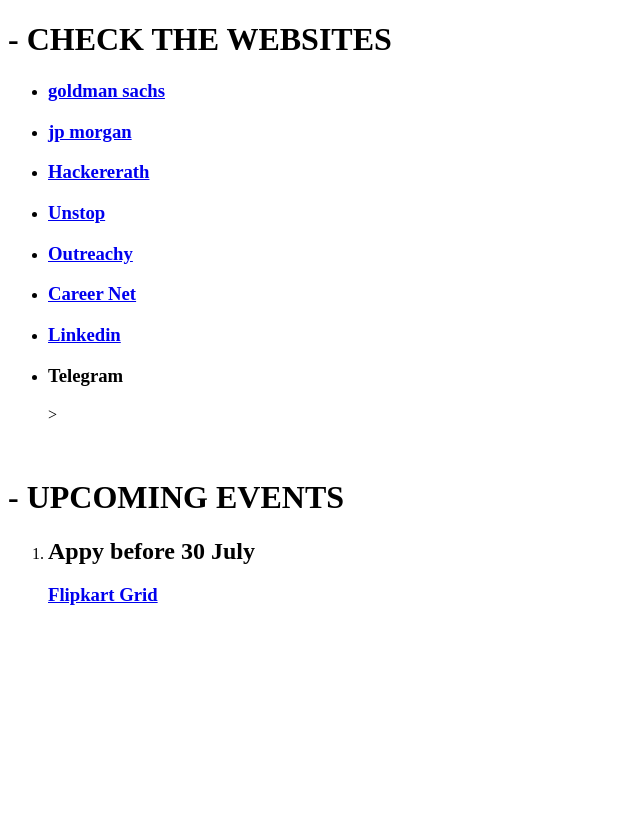
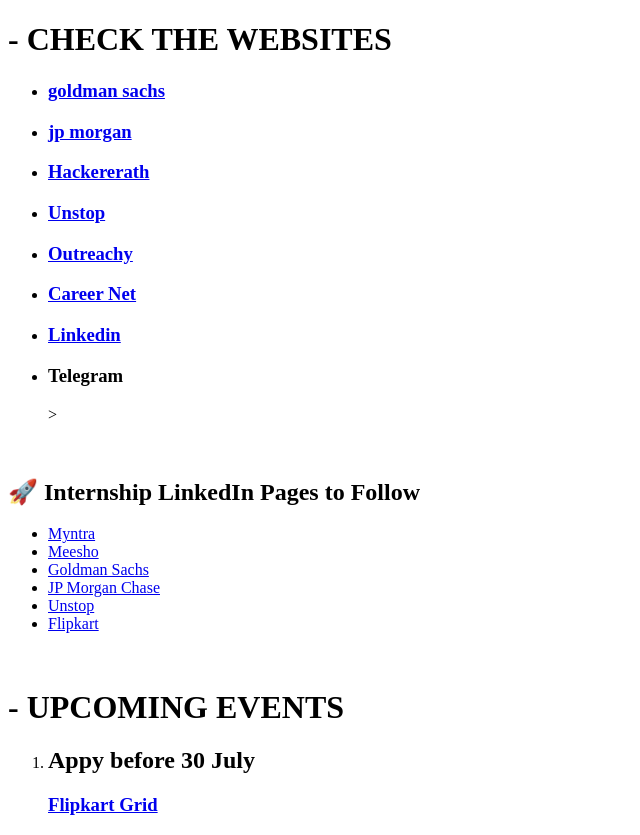
Before and after one commit to shubh604/html-link, a plain HTML site: page index.html in a window 1280 px wide. Shown: the whole page, without its empty margins (0-640 px from the left). Before the commit the page ends 800 px from the top, so only its background shows below. Drawn offline with Linux system fonts and the light colour scheme.

Commit message:
Update index.html

```diff
--- a/index.html
+++ b/index.html
@@ -18,6 +18,16 @@
         <li><h3>Telegram</h3>></li>
         </ul>
         <br/>
+        <h2>🚀 Internship LinkedIn Pages to Follow</h2>
+    <ul>
+        <li><a href="https://www.linkedin.com/company/myntra" target="_blank">Myntra</a></li>
+        <li><a href="https://www.linkedin.com/company/meesho" target="_blank">Meesho</a></li>
+        <li><a href="https://www.linkedin.com/company/goldman-sachs" target="_blank">Goldman Sachs</a></li>
+        <li><a href="https://www.linkedin.com/company/jpmorgan-chase-co" target="_blank">JP Morgan Chase</a></li>
+        <li><a href="https://www.linkedin.com/company/unstop" target="_blank">Unstop</a></li>
+         <li><a href="https://www.linkedin.com/company/flipkart" target="_blank">Flipkart</a></li>
+    </ul>
+    <br/>
         <h1>- UPCOMING EVENTS</h1>
         <ol>
             <li>
```
